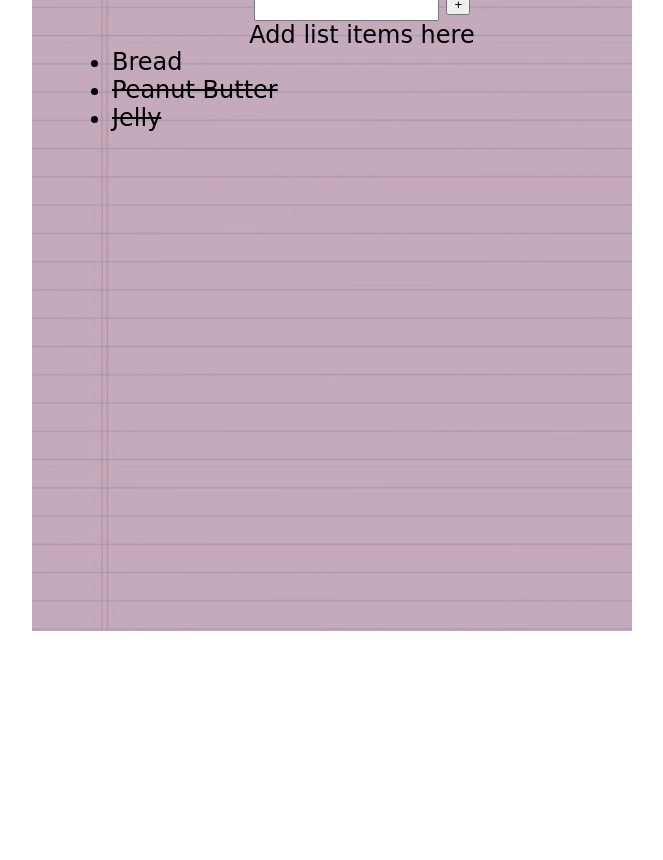
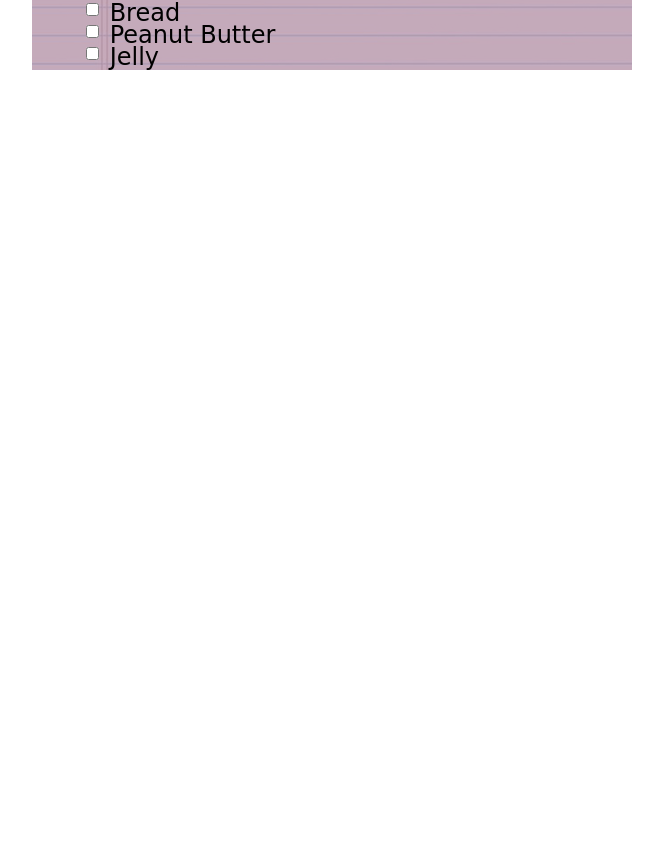
Before and after one commit to Tealeda/shopping-list-app, a plain HTML site: page index.html in a window 1280 px wide. Shown: the part 200-1060 px from the top of the page, without its empty margins (308-971 px from the left). After the commit the page ends 800 px from the top, so only its background shows below. Drawn offline with nearby package versions, Linux system fonts and the light colour scheme; a web font is replaced by a local one.

Commit message:
Add classes and IDs

```diff
--- a/css/style.css
+++ b/css/style.css
@@ -20,7 +20,7 @@
 .notepad-background{
 	position: relative;
 	width: 600px;
-  	height: 1200px;
+  	/*height: 1200px;*/
 	background-image: url('../images/notepad2.png');
 	background-repeat: no-repeat;
 	margin-left: auto;
@@ -32,7 +32,7 @@
 	/*border-style: dashed;
 	border-color: red;*/
 	width: 510px;
-	top: 105px;
+	top: 30px;
 	left: 75px;
 }
 
@@ -56,20 +56,59 @@ input[type=text]{
 	text-align: center;
 	width: 510px;
 	left: 75px;
-	top: 75px;
+	top: 4px;
 	font-family: 'Crafty Girls', cursive;
 	font-size: 1.5em;
 }
 
-.list-items{
+.grocery-list{
 	position: relative;
-	top: 50px;
-	left: 40px;
+	top: 1px;
+	/*left: 10px;*/
 	font-family: 'Crafty Girls', cursive;
 	font-size: 1.5em;
+	margin-bottom: 0px;
 	/*line-height:*/
 }
 
 .purchased{
 	text-decoration: line-through;
+	color: grey;
 }
+
+li{
+  list-style:none;
+   cursor: default;
+   margin-bottom: -6px;
+}
+
+.checkBox{
+	position: relative;
+	left: 10px;
+	top: -5px;
+	/*border-style: dashed;
+	border-color: red;*/
+}
+
+.food{
+	display: inline;
+	position: relative;
+	left: 20px;
+	/*border-style: dashed;
+	border-color: red;*/
+
+
+}
+
+.delete{
+  color: red;
+  display: none;
+  /*display: inline;*/
+  /*float: right;*/
+  width: 100px;
+
+}
+
+.show{
+  display: inline;
+}
--- a/index.html
+++ b/index.html
@@ -21,11 +21,25 @@
 			</form>
 		</div>
 
-		<div class="list-items">
+		<div class="grocery-list">
 			<ul>
-				<li>Bread</li>
-				<li class="purchased">Peanut Butter</li>
-				<li class="purchased">Jelly</li>
+				<li>
+		            <input type="checkbox" class="checkBox">
+		            <span class="food" style="left: 10px;;">Bread </span>
+		            <div class="delete">&nbsp;&nbsp;&nbsp;x</div>
+		        </li>
+
+				<li class="li">
+					<input type="checkbox" class="checkBox">
+					<span class="food" style="left: 10px;">Peanut Butter</span>
+					<div class="delete">&nbsp;&nbsp;&nbsp;x</div>
+		        </li>
+
+				<li class="li">
+					<input type="checkbox" class="checkBox">
+					<span class="food" style="left: 10px;;">Jelly</span>
+					<div class="delete">&nbsp;&nbsp;&nbsp;x</div>
+		        </li>
 			</ul>
 		</div>
 	</div>
```
